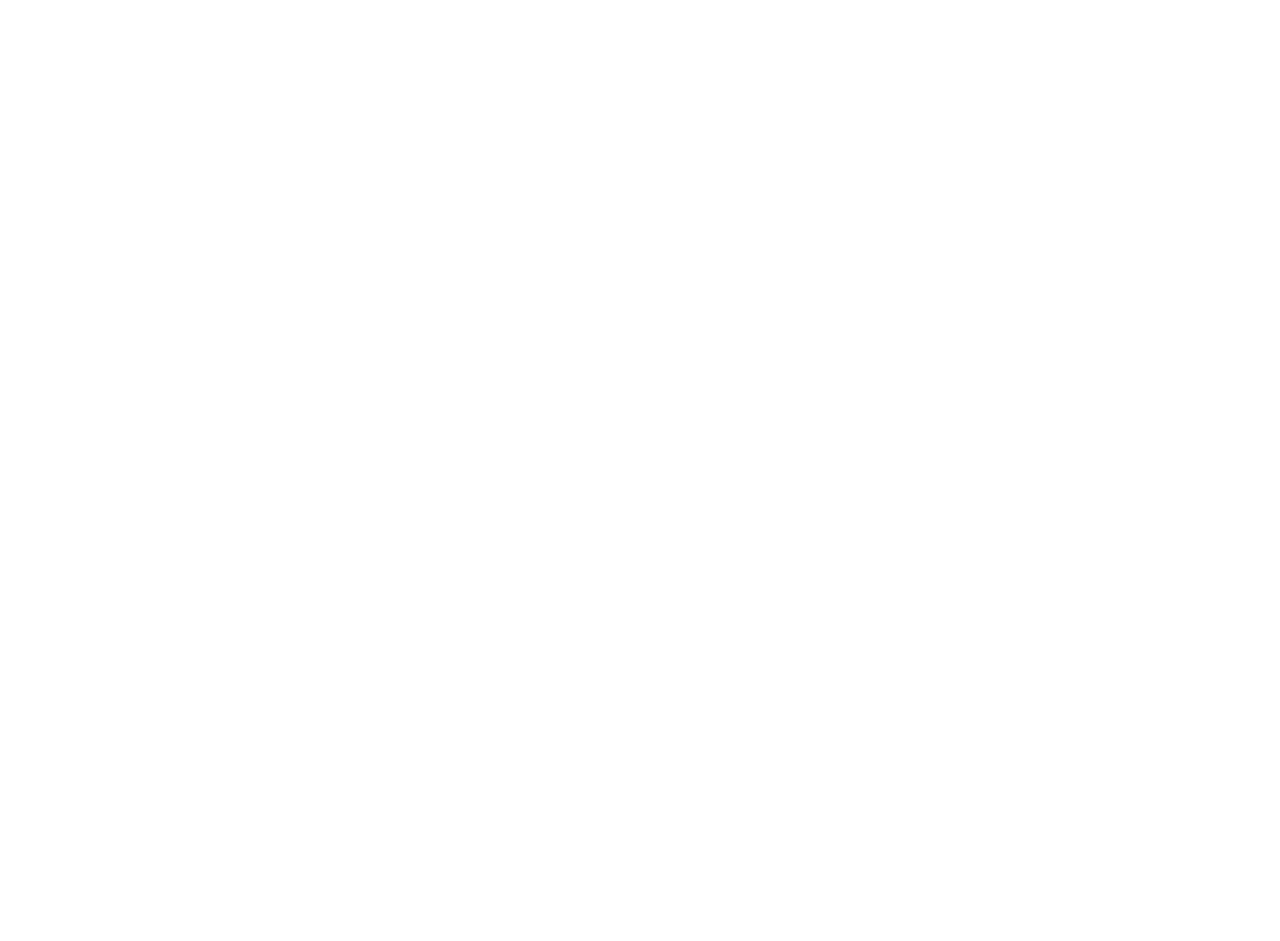
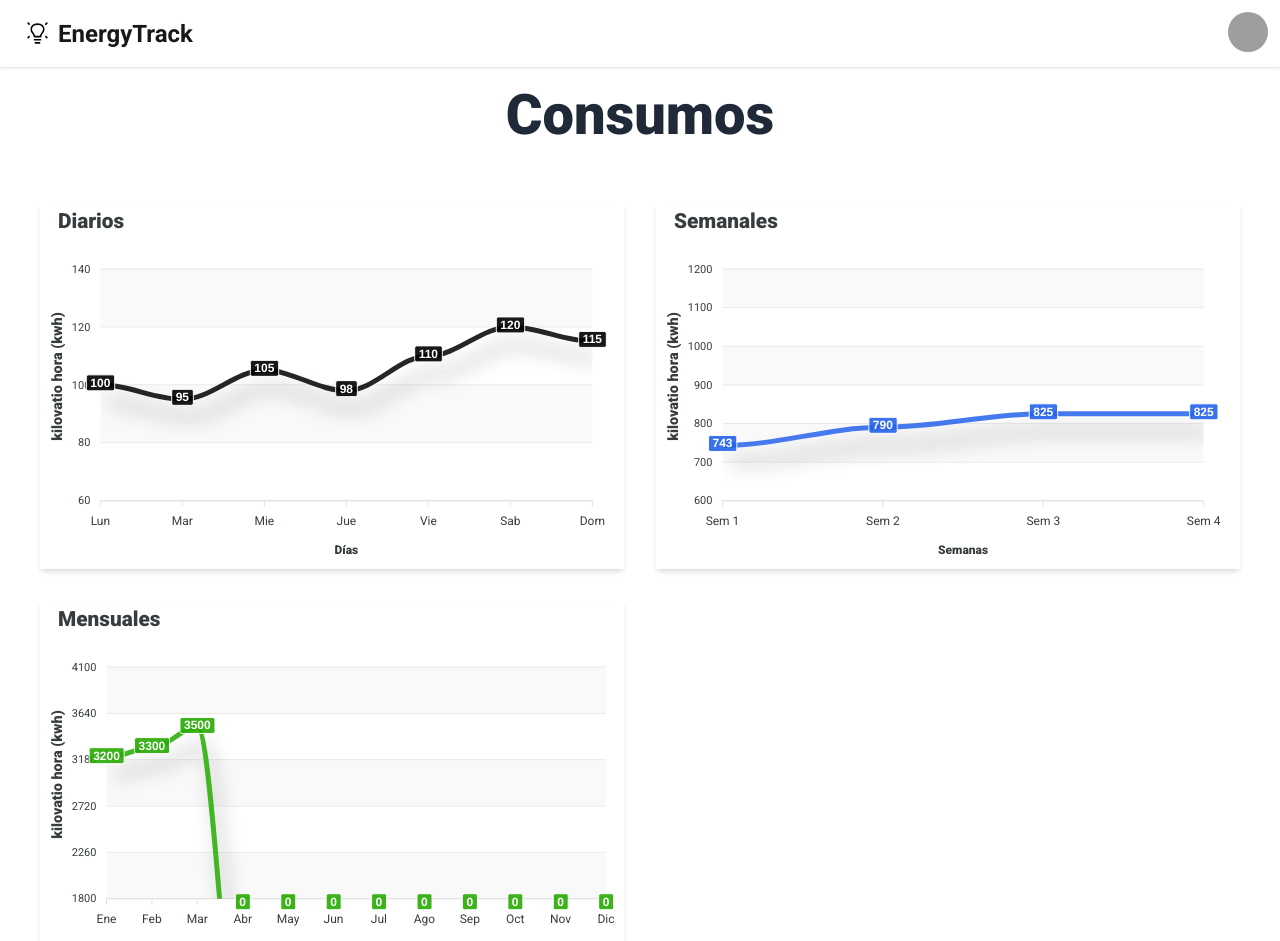
Before and after one commit to YeiversonYurgaky/EnergyTrackFrontv2, a React (Vite) app: page /dashboard in a window 1280 px wide. Before the commit this address had no page. Shown: the top 941 px of the page. Before the commit the page ends 800 px from the top, so only its background shows below. Built offline with nearby package versions, Linux system fonts and the light colour scheme; grey boxes are pictures that could not be loaded.

Commit message:
:sparkles: Created the component for consumption charts.

```diff
--- a/package.json
+++ b/package.json
@@ -10,6 +10,7 @@
     "preview": "vite preview"
   },
   "dependencies": {
+    "apexcharts": "^3.48.0",
     "react": "^18.2.0",
     "react-dom": "^18.2.0",
     "react-router-dom": "^6.22.3"
--- a/src/App.jsx
+++ b/src/App.jsx
@@ -1,5 +1,6 @@
 import { Route, Routes } from 'react-router-dom';
 import "./App.css";
+import Dashboard from './Pages/Dashboard';
 import HomePage from "./Pages/HomePage";
 import LoginPage from './Pages/LoginPage';
 
@@ -9,10 +10,10 @@
       <Route path="/" element={<HomePage />} />
       <Route path="/login" element={<LoginPage />} />
       {/* <Route path="/register" element={<Register />} />
-      <Route path="/forgotpassword" element={<RecoverPassword />} />
-      <Route path="/dashboard" element={<NavbarPage />} />
-      <Route path="*" element={<PageNotFound />} /> */}
-  </Routes>
+      <Route path="/forgotpassword" element={<RecoverPassword />} /> */}
+      <Route path="/dashboard" element={<Dashboard />} />
+      {/* <Route path="*" element={<PageNotFound />} /> */}
+    </Routes>
   );
 }
 
--- /dev/null
+++ b/src/Components/CharComponent.jsx
@@ -0,0 +1,28 @@
+import ApexCharts from 'apexcharts';
+import React, { useEffect, useRef } from 'react';
+import "../Styles/Chars.css";
+
+const ChartComponent = ({ options }) => {
+  const chartRef = useRef(null);
+
+  useEffect(() => {
+    if (chartRef.current) {
+      const chart = new ApexCharts(chartRef.current, options);
+      chart.render();
+
+      return () => {
+        chart.destroy();
+      };
+    }
+  }, [options]);
+
+  return (
+    <div className='grid'>
+      <div className='shadow-md p-2' ref={chartRef}>
+        Cargando Gráfica...
+      </div>
+    </div>
+  );
+};
+
+export default ChartComponent;
--- /dev/null
+++ b/src/Components/ConsumptionGraphs.jsx
@@ -0,0 +1,217 @@
+import React from 'react';
+import ChartComponent from './CharComponent';
+const ConsumptionGraphs = () => {
+
+  //Diarios
+  const options1 = {
+    series: [
+      {
+        name: "Consumo - 2024",
+        data: [100, 95, 105, 98, 110, 120, 115]
+      }
+    ],
+    chart: {
+      height: 350,
+      type: 'line',
+      dropShadow: {
+        enabled: true,
+        color: '#000',
+        top: 18,
+        left: 7,
+        blur: 10,
+        opacity: 0.2
+      },
+      toolbar: {
+        show: false
+      }
+    },
+    colors: ['#000000'],
+    dataLabels: {
+      enabled: true,
+    },
+    stroke: {
+      curve: 'smooth'
+    },
+    title: {
+      text: 'Diarios',
+      align: 'left'
+    },
+    grid: {
+      borderColor: '#e7e7e7',
+      row: {
+        colors: ['#f3f3f3', 'transparent'], // takes an array which will be repeated on columns
+        opacity: 0.5
+      },
+    },
+    markers: {
+      size: 1
+    },
+    xaxis: {
+      categories: ['Lun', 'Mar', 'Mie', 'Jue', 'Vie', 'Sab', 'Dom'],
+      title: {
+        text: 'Días'
+      }
+    },
+    yaxis: {
+      title: {
+        text: ' kilovatio hora (kwh)'
+      },
+      min: 60,
+      max: 140
+    },
+    legend: {
+      position: 'top',
+      horizontalAlign: 'right',
+      floating: true,
+      offsetY: -25,
+      offsetX: -5
+    }
+  };
+  //Semanales
+  const options2 = {
+    series: [
+      {
+        name: "Consumo - 2024",
+        data: [743, 790, 825, 825]
+      }
+    ],
+    chart: {
+      height: 350,
+      type: 'line',
+      dropShadow: {
+        enabled: true,
+        color: '#000',
+        top: 18,
+        left: 7,
+        blur: 10,
+        opacity: 0.2
+      },
+      toolbar: {
+        show: false
+      }
+    },
+    colors: ['#2563EB'],
+    dataLabels: {
+      enabled: true,
+    },
+    stroke: {
+      curve: 'smooth'
+    },
+    title: {
+      text: 'Semanales',
+      align: 'left'
+    },
+    grid: {
+      borderColor: '#e7e7e7',
+      row: {
+        colors: ['#f3f3f3', 'transparent'], // takes an array which will be repeated on columns
+        opacity: 0.5
+      },
+    },
+    markers: {
+      size: 1
+    },
+    xaxis: {
+      categories: ['Sem 1', 'Sem 2', 'Sem 3', 'Sem 4'],
+      title: {
+        text: 'Semanas'
+      }
+    },
+    yaxis: {
+      title: {
+        text: ' kilovatio hora (kwh)'
+      },
+      min: 600,
+      max: 1200
+    },
+    legend: {
+      position: 'top',
+      horizontalAlign: 'right',
+      floating: true,
+      offsetY: -25,
+      offsetX: -5
+    }
+  };
+  //Mensual
+  const options3 = {
+    series: [
+      {
+        name: "Consumo - 2024",
+        data: [3200, 3300, 3500, 0, 0, 0, 0, 0, 0, 0, 0, 0]
+      }
+    ],
+    chart: {
+      height: 350,
+      type: 'line',
+      dropShadow: {
+        enabled: true,
+        color: '#000',
+        top: 18,
+        left: 7,
+        blur: 10,
+        opacity: 0.2
+      },
+      toolbar: {
+        show: false
+      }
+    },
+    colors: ['#27AB03'],
+    dataLabels: {
+      enabled: true,
+    },
+    stroke: {
+      curve: 'smooth'
+    },
+    title: {
+      text: 'Mensuales',
+      align: 'left'
+    },
+    grid: {
+      borderColor: '#e7e7e7',
+      row: {
+        colors: ['#f3f3f3', 'transparent'], // takes an array which will be repeated on columns
+        opacity: 0.5
+      },
+    },
+    markers: {
+      size: 1
+    },
+    xaxis: {
+      categories: ['Ene', 'Feb', 'Mar', 'Abr', 'May', 'Jun', 'Jul', 'Ago', 'Sep', 'Oct', 'Nov', 'Dic'],
+      title: {
+        text: 'Meses'
+      }
+    },
+    yaxis: {
+      title: {
+        text: ' kilovatio hora (kwh)'
+      },
+      min: 1800,
+      max: 4100
+    },
+    legend: {
+      position: 'top',
+      horizontalAlign: 'right',
+      floating: true,
+      offsetY: -25,
+      offsetX: -5
+    }
+  };
+
+  return (
+    <main className='grid items-center'>
+      <div className='grid justify-center'>
+        <header className='grid justify-center p-5 prose lg:prose-xl'>
+          <h1 className='self-center'>Consumos</h1>
+        </header>
+      </div>
+      <section className='p-10 grid grid-cols-2 grid-rows-2 gap-8'>
+        <ChartComponent options={options1} />
+        <ChartComponent options={options2} />
+        <ChartComponent options={options3} />
+      </section>
+    </main>
+  )
+}
+
+export default ConsumptionGraphs
--- /dev/null
+++ b/src/Components/NavDashboard.jsx
@@ -0,0 +1,59 @@
+import React, { useEffect, useState } from 'react';
+import logo from "../assets/logo.svg";
+const NavDashboard = () => {
+
+  //Navbar dinámica
+  const [isScrolled, setIsScrolled] = useState(false);
+  const navbarClasses = `navbar bg-base-100 shadow text-zinc-900 ${isScrolled
+    ? "fixed top-0 inset-x-0 z-50 shadow bg-transparent backdrop-blur-lg"
+    : "bg-transparent transition-colors duration-300 ease-in-out"
+    }`;
+
+  useEffect(() => {
+    const handleScroll = () => {
+      const scrollTop = window.scrollY;
+
+      if (scrollTop > 50) {
+        setIsScrolled(true);
+      } else {
+        setIsScrolled(false);
+      }
+    };
+
+    window.addEventListener("scroll", handleScroll);
+
+    return () => {
+      window.removeEventListener("scroll", handleScroll);
+    };
+  }, []);
+
+  return (
+    <div className={navbarClasses}>
+      <div className="flex-1">
+        <a className="btn btn-ghost text-2xl">
+          <img src={logo} alt="logo" />
+          EnergyTrack</a>
+      </div>
+      <div className="flex-none gap-2">
+        <div className="dropdown dropdown-end">
+          <div tabIndex="0" role="button" className="btn btn-ghost btn-circle avatar">
+            <div className="w-10 rounded-full">
+              <img alt="Foto Perfil" src="https://daisyui.com/images/stock/photo-1534528741775-53994a69daeb.jpg" />
+            </div>
+          </div>
+          <ul tabIndex="0" className="mt-3 z-[1] p-2 shadow menu menu-sm dropdown-content bg-base-100 rounded-box w-52">
+            <li>
+              <a className="justify-between">
+                Perfil
+              </a>
+            </li>
+            <li><a>Opciones</a></li>
+            <li><a>Cerrar Sesión</a></li>
+          </ul>
+        </div>
+      </div>
+    </div>
+  )
+}
+
+export default NavDashboard
--- /dev/null
+++ b/src/Pages/Dashboard.jsx
@@ -0,0 +1,18 @@
+import React from 'react'
+import ConsumptionGraphs from '../Components/ConsumptionGraphs'
+import NavDashboard from '../Components/NavDashboard'
+
+const Dashboard = () => {
+  return (
+    <>
+      <div>
+        <NavDashboard />
+      </div>
+      <div>
+        <ConsumptionGraphs />
+      </div>
+    </>
+  )
+}
+
+export default Dashboard
--- /dev/null
+++ b/src/Styles/Chars.css
@@ -0,0 +1,12 @@
+.apexcharts-title-text {
+  font-family: "Roboto", sans-serif !important;
+  font-size: 1.3rem;
+}
+
+.apexcharts-text {
+  font-family: "Roboto", sans-serif !important;
+}
+
+.apexcharts-yaxis-title-text {
+  font-size: 0.9rem;
+}
```
Also changed, not shown: 1 other file (tests, documents, lock files or other folders).
